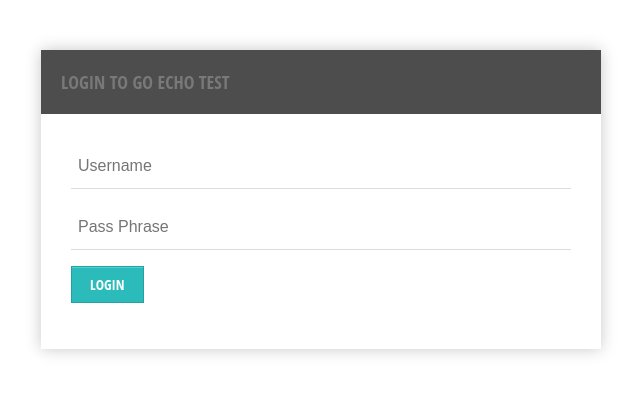
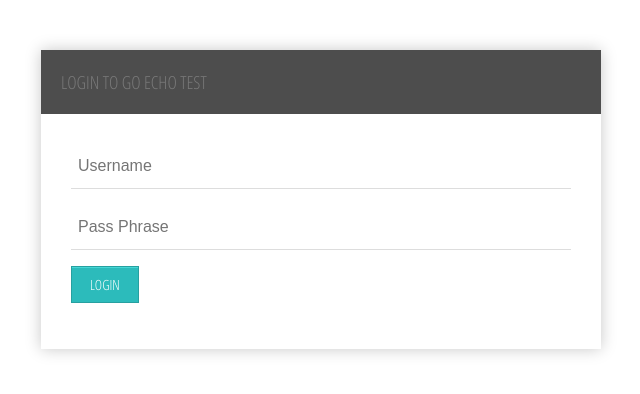
Before and after one commit to vsabreu/go-echo-tests, a plain HTML site: page public/index.html in a window 1280 px wide. Shown: the full height of the page, 319-959 px from the left. Drawn offline with Linux system fonts and the light colour scheme; files that its build step writes are made by us from their sources; files whose address does not match are found by name.

Commit message:
Added google font

```diff
--- a/public/index.html
+++ b/public/index.html
@@ -6,6 +6,7 @@
         <title>Go Echo Tests</title>
         <meta name="description" content="">
         <meta name="viewport" content="width=device-width, initial-scale=1">
+        <link href='http://fonts.googleapis.com/css?family=Open+Sans+Condensed:300' rel='stylesheet' type='text/css'>
         <link rel="stylesheet" href="assets/css/main.css">
     </head>
     <body>
```
